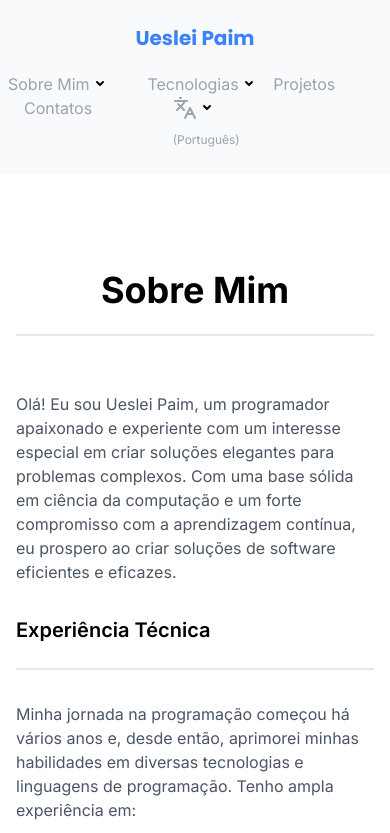
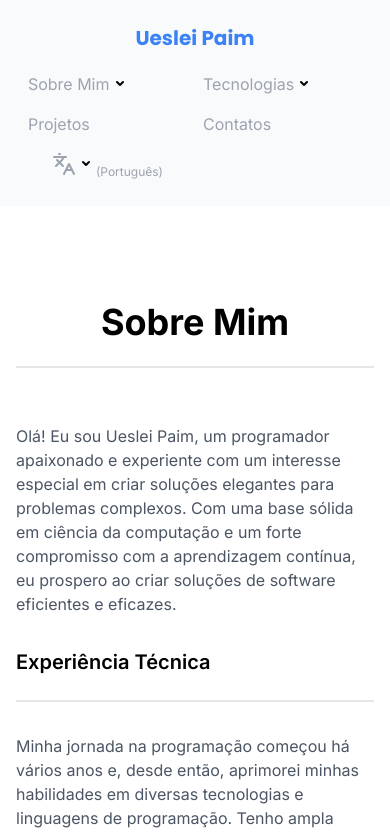
Before and after one commit to uesleibros/Portfolio, a Next.js app: page / in a window 390 px wide. Shown: the top 833 px of the page. Built offline with nearby package versions, Linux system fonts and the light colour scheme.

Commit message:
Update Header.tsx

```diff
--- a/components/Header.tsx
+++ b/components/Header.tsx
@@ -48,7 +48,7 @@ export default function Header() {
       <div className="container mx-auto flex flex-col justify-between items-center p-2">
         <h1 className={`text-xl text-blue-500 mb-5 select-none font-bold ${poppins.className}`}>Ueslei Paim</h1>
         <nav>
-          <ul className="lg:flex sm:grid sm:grid-cols-3 space-x-4 text-gray-400">
+          <ul className="lg:flex sm:grid sm:grid-cols-2 sm:gap-4 lg:space-x-4 text-gray-400">
             {language && (
               <>
                 <li>
```
